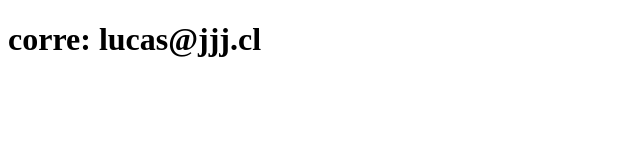
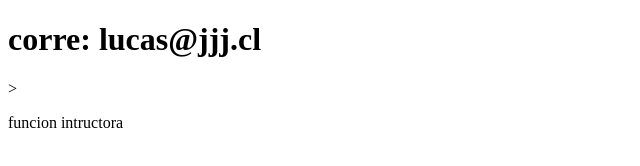
Before and after one commit to LLDev-ma/registro, a plain HTML site: page contacto.html in a window 1280 px wide. Shown: the whole page, without its empty margins (0-640 px from the left). Drawn offline with Linux system fonts and the light colour scheme.

Commit message:
actualiza el contacto

```diff
--- a/contacto.html
+++ b/contacto.html
@@ -7,5 +7,6 @@
 </head>
 <body>
     <h1>corre: lucas@jjj.cl</h1>
+    ><p>funcion intructora</p>
 </body>
 </html>
```
